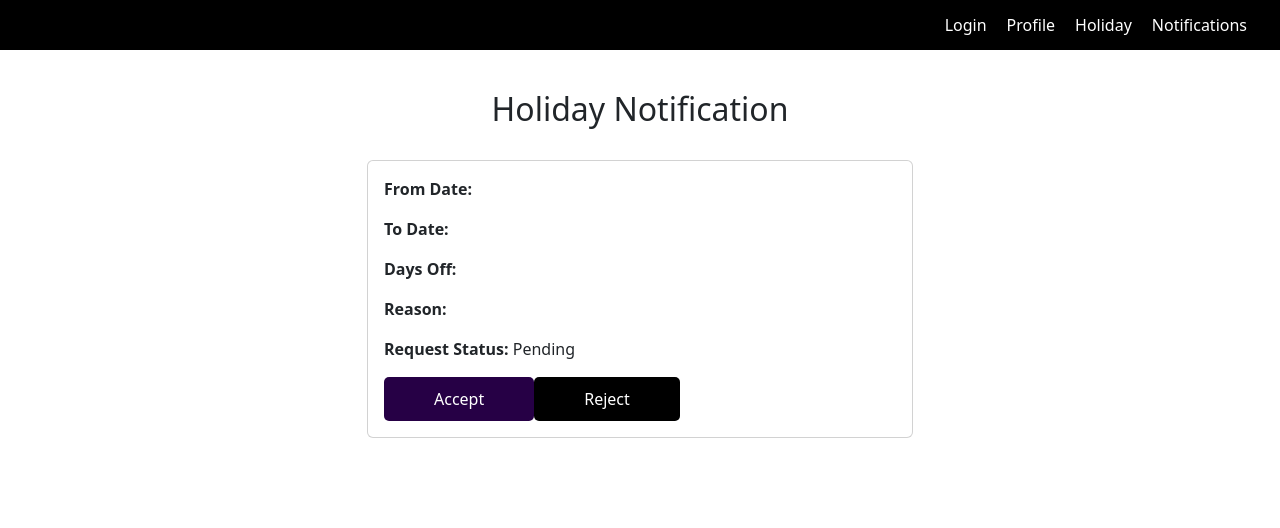
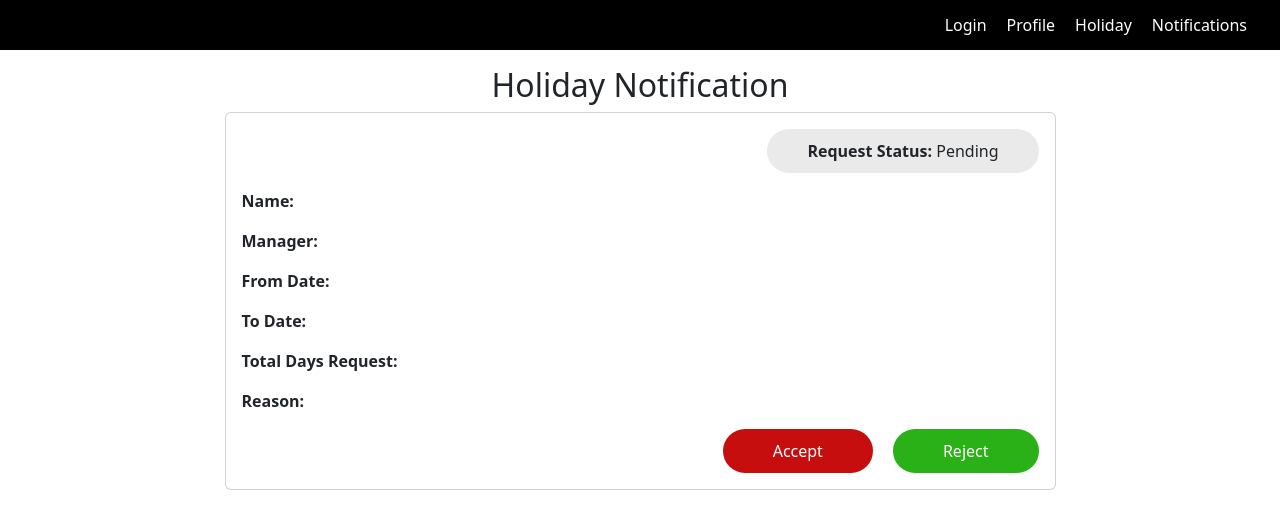
Before and after one commit to fluffibirb/skillcity, a React (Create React App) app: page /notifications in a window 1280 px wide. Shown: the top 528 px of the page. Built offline with nearby package versions, Linux system fonts and the light colour scheme.

Commit message:
updated holiday styles

```diff
--- a/src/App.css
+++ b/src/App.css
@@ -32,3 +32,19 @@ nav ul li a {
 nav ul li a:hover {
   color: gray;
 }
+
+.total-row {
+  display: flex;
+}
+
+.button-padding {
+  padding: 0 10px;
+}
+
+.request-status {
+  display: flex;
+  justify-content: flex-end;
+  background-color: rgb(162, 161, 161);
+  border-radius: 25px;
+  padding: 4px 15px;
+}
--- a/src/pages/Holiday/Holiday.css
+++ b/src/pages/Holiday/Holiday.css
@@ -1,7 +1,41 @@
 .accept-button {
-  background-color: rgb(38, 0, 69);
+  background-color: rgb(198, 14, 14);
+  width: auto;
+  padding: 10px 50px;
+  border-radius: 30px;
+}
+
+.accept-button:hover {
+  background-color: rgb(168, 14, 14);
 }
 
 .reject-button {
-  background-color: black;
+  background-color: rgb(42, 177, 24);
+  padding: 10px 50px;
+  border-radius: 30px;
 }
+
+.reject-button:hover {
+  background-color: rgb(28, 146, 12);
+}
+
+.holiday-decision {
+  display: flex;
+  justify-content: flex-end;
+}
+
+.status {
+  display: flex;
+  justify-content: flex-end;
+}
+.status p {
+  background-color: rgb(234, 234, 234);
+  padding: 10px 40px;
+  margin-left: auto;
+  border-radius: 100px;
+}
+
+.request-button {
+  text-align: center;
+  padding: 20px;
+}
--- a/src/pages/Holiday/HolidayNotification.js
+++ b/src/pages/Holiday/HolidayNotification.js
@@ -5,10 +5,22 @@ const HolidayNotifications = ({ fromDate, toDate, reason }) => {
   return (
     <div className="container">
       <div className="row justify-content-center">
-        <div className="col-md-6">
-          <h2 className="p-4 pt-18 text-center">Holiday Notification</h2>
+        <div className="col-md-9 col-sm-6">
+          <h2 className="col-md-20 text-center">Holiday Notification</h2>
           <div className="card">
             <div className="card-body">
+              <div className="status">
+                <p>
+                  <strong>Request Status: </strong>Pending
+                </p>
+              </div>
+
+              <p>
+                <strong>Name: </strong>
+              </p>
+              <p>
+                <strong>Manager: </strong>
+              </p>
               <p>
                 <strong>From Date:</strong> {fromDate}
               </p>
@@ -16,19 +28,20 @@ const HolidayNotifications = ({ fromDate, toDate, reason }) => {
                 <strong>To Date:</strong> {toDate}
               </p>
               <p>
-                <strong>Days Off:</strong>
+                <strong>Total Days Request:</strong>
               </p>
               <p>
                 <strong>Reason:</strong> {reason}
               </p>
-              <p>
-                <strong>Request Status: </strong> Pending
-              </p>
               <div className="holiday-decision">
-                <button type="submit" className="accept-button">
+                <button type="submit" className="accept-button primary-button">
                   Accept
                 </button>
-                <button type="submit" className="reject-button">
+                <span className="button-padding"></span>
+                <button
+                  type="submit"
+                  className="reject-button secondary-button"
+                >
                   Reject
                 </button>
               </div>
--- a/src/pages/Holiday/RequestHoliday.js
+++ b/src/pages/Holiday/RequestHoliday.js
@@ -18,12 +18,31 @@ const RequestHoliday = () => {
     );
   };
 
+  // State to store the selected reason
+  const [selectedReason, setSelectedReason] = useState("");
+
+  // Function to handle change in the dropdown selection
+  const handleReasonChange = (event) => {
+    setSelectedReason(event.target.value);
+  };
+
   return (
-    <div className="container">
+    <div>
       <div className="row justify-content-center">
         <div className="col-md-6">
-          <h2 className="p-4 pt-18 text-center">Request Holiday</h2>
+          <h2>Request Holiday</h2>
           <form onSubmit={handleSubmit}>
+            <div className="row">
+              <label htmlFor="name">
+                <strong>Name:</strong>{" "}
+              </label>
+              <input type="text" id="name" name="name" placeholder={""} />
+
+              <label htmlFor="manager">
+                <strong>Manager:</strong>{" "}
+              </label>
+              <input type="text" id="name" name="name" placeholder={""} />
+            </div>
             <div className="row">
               <div className="col-md-6 mb-3">
                 <label htmlFor="fromDate" className="form-label">
@@ -53,20 +72,34 @@ const RequestHoliday = () => {
                   className="form-control"
                 />
               </div>
+              <div className="total-row">
+                <div>
+                  <p>
+                    <strong>Total Days Requested: </strong>
+                  </p>
+                  <p>0 Days</p>
+                </div>
+              </div>
             </div>
             <div className="mb-3">
               <label htmlFor="reason" className="form-label">
                 <strong>Reason: </strong>
               </label>
-              <textarea
+              <select
                 id="reason"
-                value={reason}
-                onChange={(e) => setReason(e.target.value)}
-                className="form-control"
-                rows="5"
-              ></textarea>
+                value={selectedReason}
+                onChange={handleReasonChange}
+              >
+                <option value="">Select a reason</option>
+                <option value="Vacation">Vacation</option>
+                <option value="Sick Leave">Sick Leave</option>
+                <option value="Personal Leave">Personal Leave</option>
+              </select>
+              {selectedReason && <p>You selected: {selectedReason}</p>}
             </div>
-            <button type="submit">Submit</button>
+            <div className="request-button">
+              <button type="submit">Submit</button>
+            </div>
           </form>
         </div>
       </div>
```
